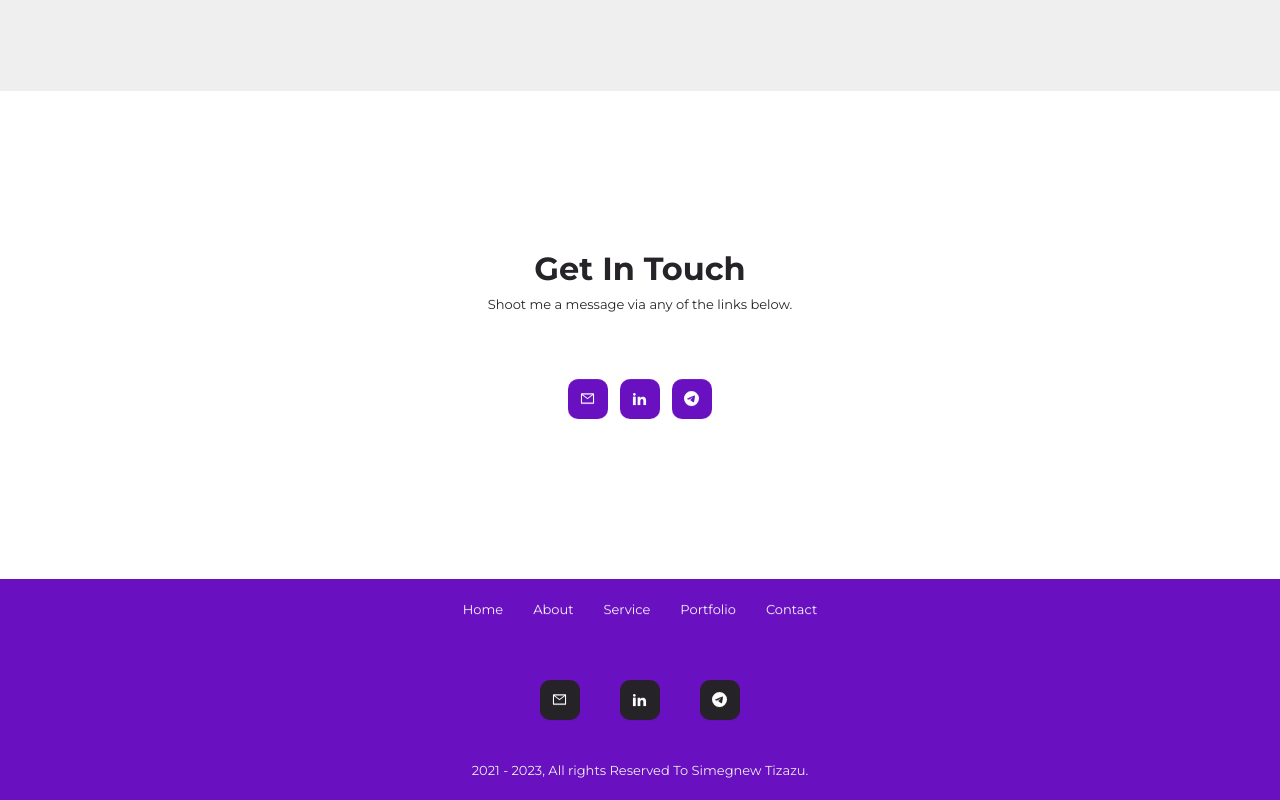
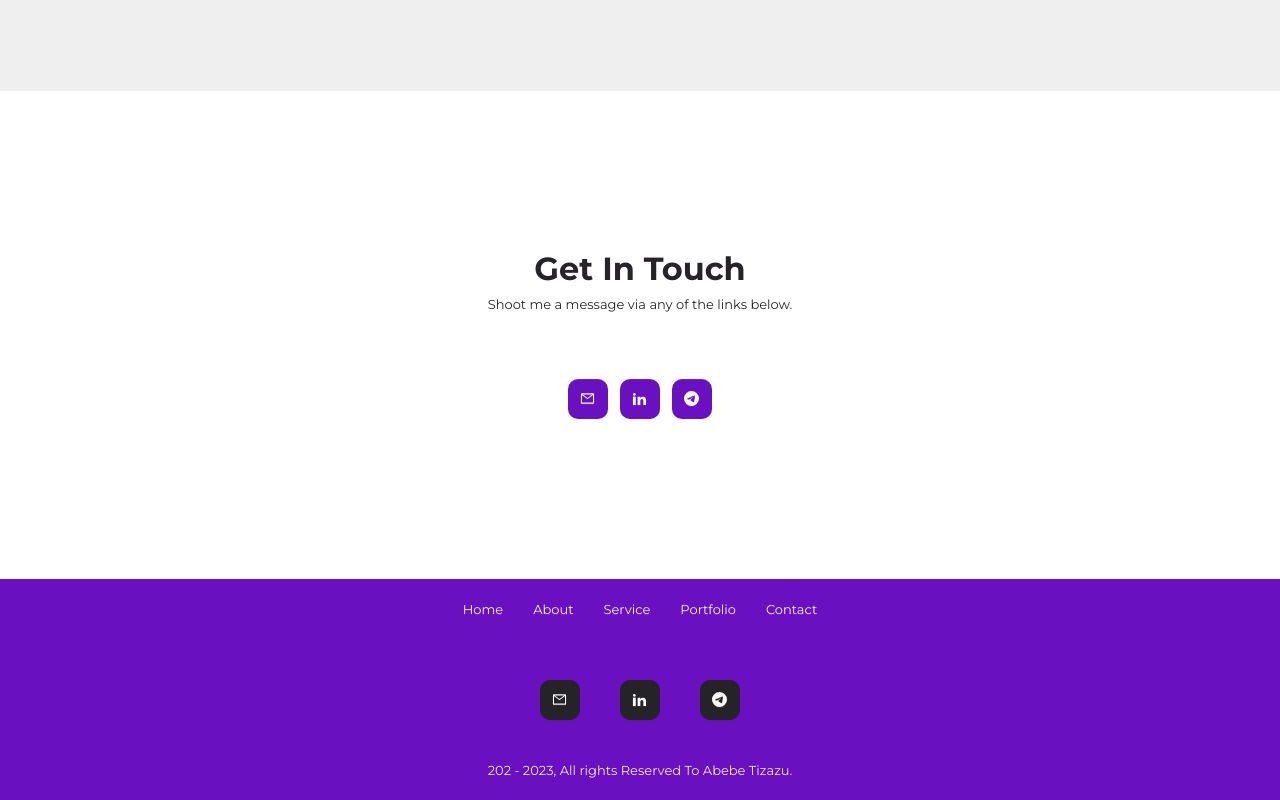
Before and after one commit to Abe-Tiz/portfolio-v3, a React (Create React App) app: page / in a window 1280 px wide. Shown: the part 5199-5999 px from the top of the page. Built offline with nearby package versions, Linux system fonts and the light colour scheme; a web font is replaced by a local one.

Commit message:
update footer

```diff
--- a/src/sections/footer/Footer.jsx
+++ b/src/sections/footer/Footer.jsx
@@ -54,7 +54,7 @@ const Footer = () => {
           data-aos-duration="3000"
           className="footer__right"
         >
-          2021 - {new Date().getFullYear()}, All rights Reserved To Simegnew
+          202 - {new Date().getFullYear()}, All rights Reserved To Abebe
           Tizazu.
         </p>
       </div>
```
